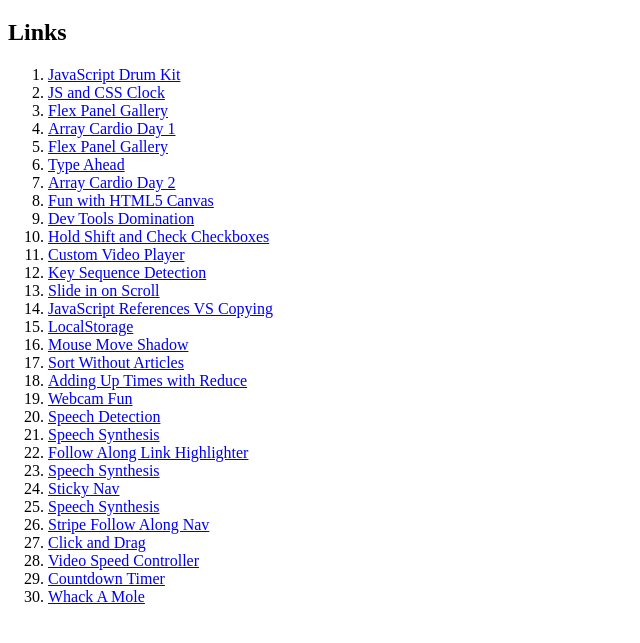
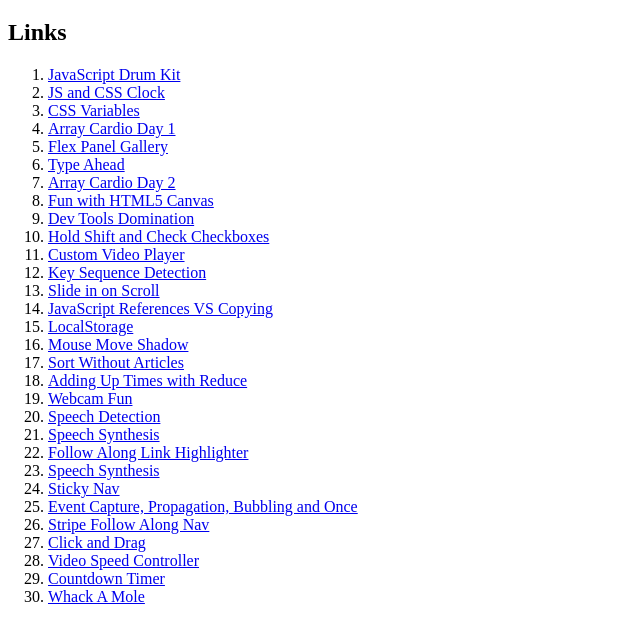
Before and after one commit to seygorin/JavaScript30, a plain HTML site: page index.html in a window 1280 px wide. Shown: the part 61-704 px from the top of the page, without its empty margins (0-640 px from the left). Drawn offline with Linux system fonts and the light colour scheme.

Commit message:
fix: href in main index at 03/16/2023 10:25:56!

```diff
--- a/index.html
+++ b/index.html
@@ -25,8 +25,8 @@
           </a>
         </li>
         <li>
-          <a href="/JavaScript30/05 - Flex Panel Gallery/index-START.html">
-            Flex Panel Gallery
+          <a href="/JavaScript30/03 - CSS Variables/index-START.html">
+            CSS Variables
           </a>
         </li>
         <li>
@@ -115,7 +115,7 @@
           </a>
         </li>
         <li>
-          <a href="/JavaScript30/23 - Speech Synthesis/index-START.html">
+          <a href="/JavaScript30/21 - Geolocation/index-START.html">
             Speech Synthesis
           </a>
         </li>
@@ -135,8 +135,8 @@
           </a>
         </li>
         <li>
-          <a href="/JavaScript30/23 - Speech Synthesis/index-START.html">
-            Speech Synthesis
+          <a href="/JavaScript30/25 - Event Capture, Propagation, Bubbling and Once/index-START.html">
+            Event Capture, Propagation, Bubbling and Once
           </a>
         </li>
         <li>
```
